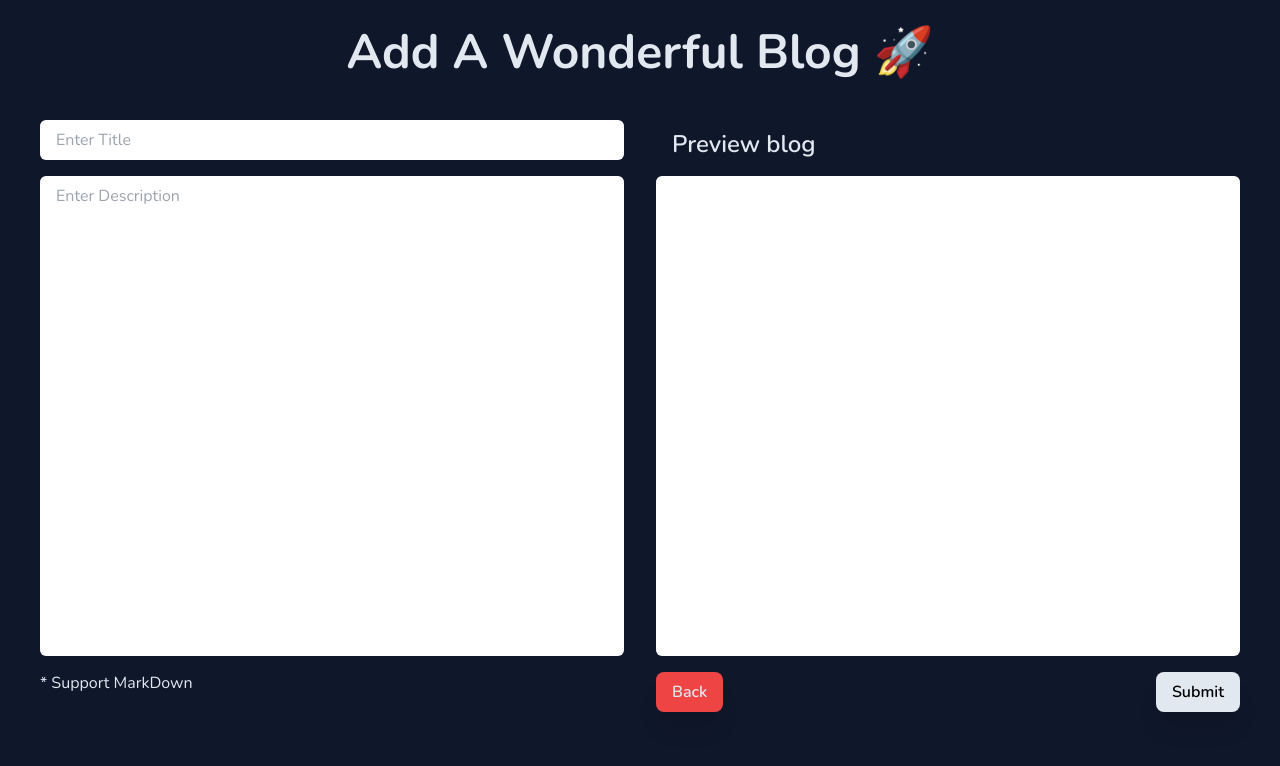
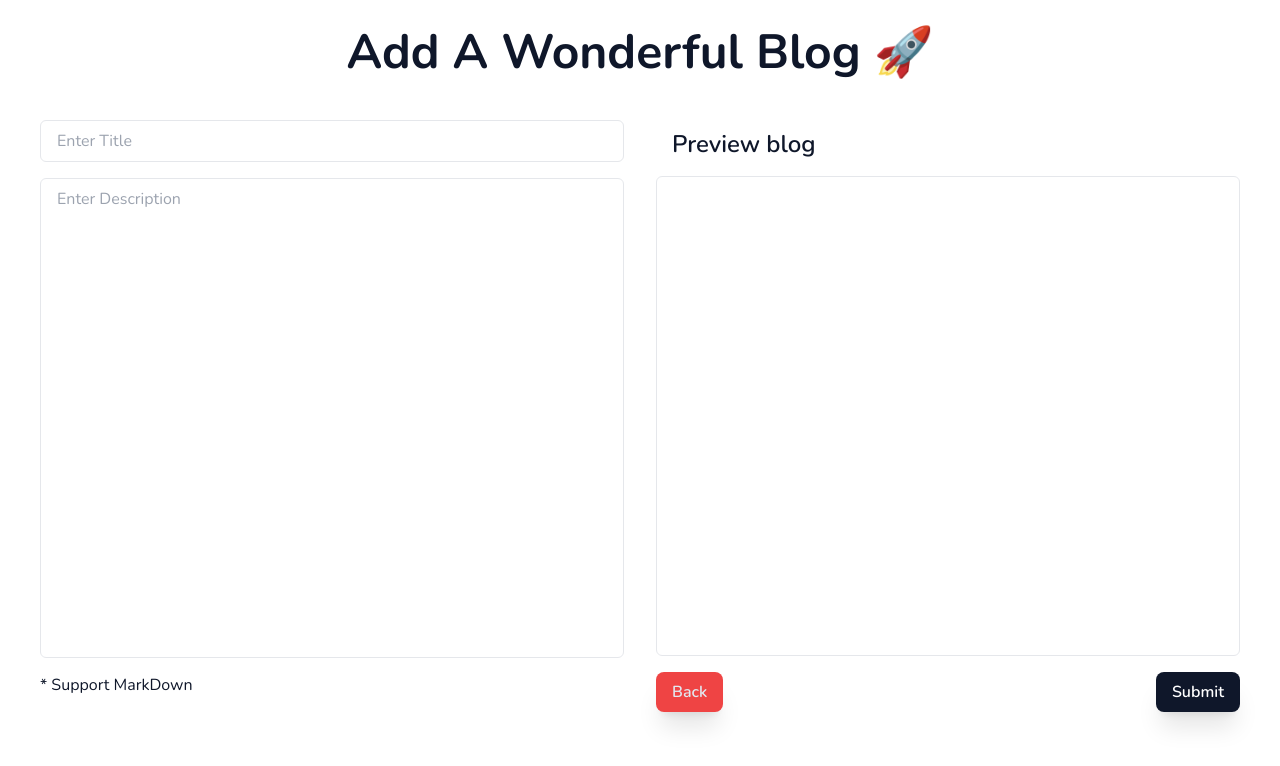
Before and after one commit to Boboiboy181/nextjs-blog, a Next.js app: page /blog/add in a window 1280 px wide. Shown: the top 766 px of the page. Built offline with nearby package versions, Linux system fonts and the light colour scheme.

Commit message:
Update styling and fix bugs in the blog app

```diff
--- a/src/app/blog/detail/[id]/page.tsx
+++ b/src/app/blog/detail/[id]/page.tsx
@@ -41,7 +41,7 @@ const BlogDetail = ({ params }: BlogDetailParams) => {
       <div className={`h-screen relative`}>
         <Link
           href={'/'}
-          className={`px-4 py-1 text-center text-xl border-slate-200 border rounded-md font-semibold text-slate-200
+          className={`px-4 py-1 text-center text-xl border-slate-900 border rounded-md font-semibold text-slate-900
              hover:bg-slate-200 hover:text-slate-900 transition-all duration-300 ease-in-out absolute top-8 left-8`}
         >
           Back
@@ -53,12 +53,12 @@ const BlogDetail = ({ params }: BlogDetailParams) => {
           {data && (
             <Fragment>
               <div className={'text-left'}>
-                <h1 className={'text-5xl'}>{blog.title}</h1>
+                <h1 className={'text-5xl text-slate-900'}>{blog.title}</h1>
                 <p className={'text-slate-400'}>
                   {new Date(blog.date).toDateString()}
                 </p>
               </div>
-              <ReactMarkdown className={'text-justify'}>{blog.description}</ReactMarkdown>
+              <ReactMarkdown className={'text-justify text-slate-900'}>{blog.description}</ReactMarkdown>
             </Fragment>
           )}
         </div>
--- a/src/app/component/blog-item.component.tsx
+++ b/src/app/component/blog-item.component.tsx
@@ -11,7 +11,7 @@ const BlogItem = ({ blog, handleDelete }: BlogItemProps) => {
     <div
       key={blog.id}
       className={
-        'xs:w-4/5 md:w-1/2 p-4 rounded-md mx-3 my-2 bg-slate-200 flex flex-col justify-center'
+        'xs:w-4/5 md:w-1/2 p-4 rounded-md mx-3 my-2 bg-slate-200 flex flex-col justify-center drop-shadow-lg'
       }
     >
       <div className={'flex items-center my-3'}>
--- a/src/app/component/form-button.component.tsx
+++ b/src/app/component/form-button.component.tsx
@@ -7,8 +7,8 @@ type FormButtonProps = {
 };
 
 const FormButton = ({ buttonType, children, onClick }: FormButtonProps) => {
-  const submitTypeStyles = `font-semibold px-4 py-2 shadow-xl bg-slate-200 rounded-lg
-    m-auto hover:bg-slate-100 xs:w-4/5 md:w-full lg:w-fit lg:m-0`;
+  const submitTypeStyles = `font-semibold px-4 py-2 shadow-xl text-white bg-slate-900 rounded-lg
+    m-auto hover:bg-slate-200 xs:w-4/5 md:w-full lg:w-fit lg:m-0 hover:text-slate-900`;
   const backTypeStyles = `font-semibold text-slate-200 mt-3 px-4 py-2 shadow-xl bg-red-500
     rounded-lg m-auto hover:bg-red-400 xs:w-4/5 md:w-full lg:w-fit lg:m-0`;
 
--- a/src/app/component/form.component.tsx
+++ b/src/app/component/form.component.tsx
@@ -27,7 +27,7 @@ const Form = ({
       <div
         className={'flex flex-col justify-center items-center m-auto w-full'}
       >
-        <p className={'xs:text-3xl md:text-5xl text-slate-200 font-bold p-3'}>
+        <p className={'xs:text-3xl md:text-5xl text-slate-900 font-bold p-3'}>
           {title}
         </p>
         <div
@@ -45,7 +45,7 @@ const Form = ({
               type="text"
               name="title"
               placeholder="Enter Title"
-              className={'rounded-md px-4 w-full py-2 my-2 outline-none'}
+              className={'rounded-md px-4 w-full py-2 my-2 outline-none border'}
               required
               onChange={handleChange}
               autoFocus
@@ -56,24 +56,24 @@ const Form = ({
               name="description"
               placeholder="Enter Description"
               className={
-                'rounded-md px-4 py-2 w-full my-2 h-[30rem] resize-none outline-none'
+                'rounded-md px-4 py-2 w-full my-2 h-[30rem] resize-none outline-none border'
               }
               required
               onChange={handleChange}
             ></textarea>
-            <span className={'text-slate-200 sm:text-xs lg:text-base'}>
+            <span className={'text-slate-900 sm:text-xs lg:text-base'}>
               * Support MarkDown
             </span>
           </form>
           <div className={'flex flex-col lg:w-[50%] xs:w-[100%]'}>
-            <div className="text-slate-200 rounded-md lg:px-4 w-full py-2 my-2 h-10">
+            <div className="text-slate-900 rounded-md lg:px-4 w-full py-2 my-2 h-10">
               <p className={'font-semibold text-2xl'}>
                 {!titleValue ? 'Preview blog' : titleValue}
               </p>
             </div>
             <div
               className={
-                'bg-white rounded-md px-4 py-2 w-full my-2 h-[30rem] overflow-scroll break-words'
+                'bg-white rounded-md px-4 py-2 w-full my-2 h-[30rem] overflow-scroll break-words border'
               }
             >
               <ReactMarkdown rehypePlugins={[rehypeHighlight]}>
--- a/src/app/globals.scss
+++ b/src/app/globals.scss
@@ -41,7 +41,7 @@
 }
 
 body {
-  @apply bg-slate-900;
+  // @apply bg-slate-900;
 }
 
 .active {
--- a/src/app/layout.tsx
+++ b/src/app/layout.tsx
@@ -7,8 +7,8 @@ import './globals.scss';
 const nunito = Nunito({ subsets: ['latin'] });
 
 export const metadata: Metadata = {
-  title: 'Next.js Blog',
-  description: 'Next.js Blog',
+  title: 'Blog',
+  description: 'Blog App',
 };
 
 export default function RootLayout({
--- a/src/app/page.tsx
+++ b/src/app/page.tsx
@@ -72,10 +72,10 @@ const Home = () => {
         <div className={'md:w-2/4 sm:w-3/4 m-auto p-4 my-4'}>
           <h1
             className={
-              'text-slate-200 text-center xs:text-3xl md:text-5xl font-bold'
+              'text-slate-900 text-center xs:text-3xl md:text-5xl font-bold'
             }
           >
-            Next.Js Blog App 🚀🎯
+            Blog App 🚀🎯
           </h1>
         </div>
         <div className={'flex mb-2'}>
```
